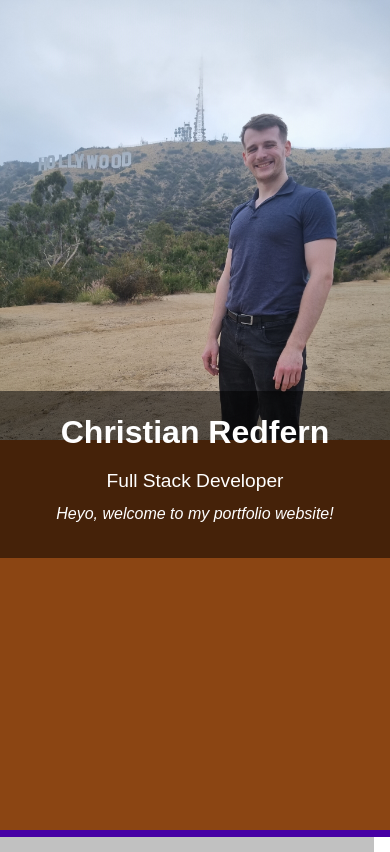
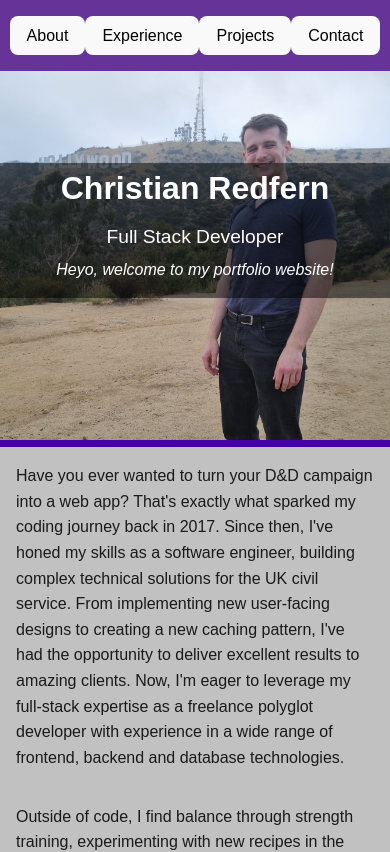
Before and after one commit to Christian-QA/Christian-QA.github.io, a React (Vite) app: page / in a window 390 px wide. Shown: the top 852 px of the page. Built offline with nearby package versions, Linux system fonts and the light colour scheme.

Commit message:
Refactored header to work with mobile

```diff
--- a/package.json
+++ b/package.json
@@ -3,7 +3,7 @@
   "private": true,
   "version": "0.0.0",
   "type": "module",
-  "homepage": "https://christian-qa.github.io/christian-qa.github.io/",
+  "homepage": "https://christian-qa.github.io/christian-qa.github.io/dist",
   "scripts": {
     "dev": "vite",
     "build": "tsc && vite build",
--- a/src/App.css
+++ b/src/App.css
@@ -17,6 +17,17 @@ header {
     max-width: 50%;
     right: 0;
     position: fixed;
+    z-index: 1000;
+}
+
+@media (max-width: 768px) {
+    header {
+        width: 100%;
+        max-width: 100%;
+        display: inline-block;
+        text-align: center;
+        align-content: center;
+    }
 }
 
 nav ul {
@@ -27,11 +38,16 @@ nav ul {
 /* For screens smaller than 768px (mobile devices) */
 @media (max-width: 767px) {
     nav ul {
-        flex-direction: row;
+        justify-content: center;
     }
-
     nav ul li {
         margin-right: 0;
+        display: inline-block;
+        margin-left: 0;
+        padding: 0;
+    }
+    button {
+        padding: 0;
     }
 }
 
@@ -93,12 +109,7 @@ section > * {
 
 .portfolio-image {
     width: 100%;
-    padding-bottom: 100%; /* This maintains the aspect ratio of 3024 x 4032 */
-    background-color: #8B4513; /* Brown color */
-    position: relative;
-    max-width: 100%;
-    max-height: 100%;
-    object-fit: fill;
+    height: auto;
 }
 
 .about-cutoff {
@@ -114,8 +125,7 @@ section > * {
     left: 0;
     right: 0;
     background-color: rgba(0, 0, 0, 0.5); /* Slightly transparent black overlay */
-    color: #fff;
-    padding: 1rem;
+    color: white;
     text-align: center;
 }
 
@@ -123,7 +133,6 @@ section > * {
     flex: 0 0 45%;
     max-width: 45%;
     padding: 1em;
-    margin-right: 1em;
     background-color: #c1c1c1;
     color: #1a1a1a;
 }
--- a/src/index.css
+++ b/src/index.css
@@ -59,7 +59,7 @@ h2 {
 button {
   border-radius: 8px;
   border: 1px solid transparent;
-  padding: 0.6em 1.2em;
+  padding: 0.6em 1em;
   font-size: 1em;
   font-weight: 500;
   font-family: inherit;
```
Also changed, not shown: 1 other file (tests, documents, lock files or other folders).
